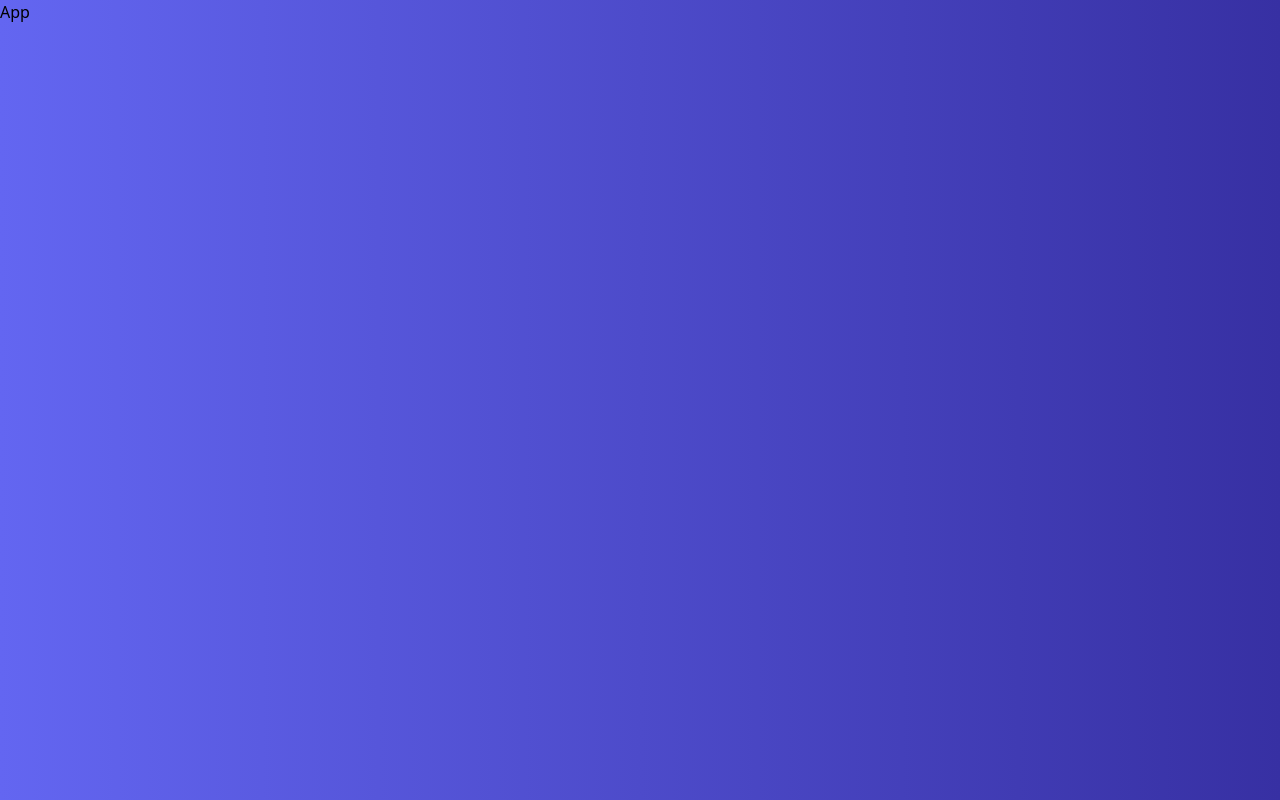
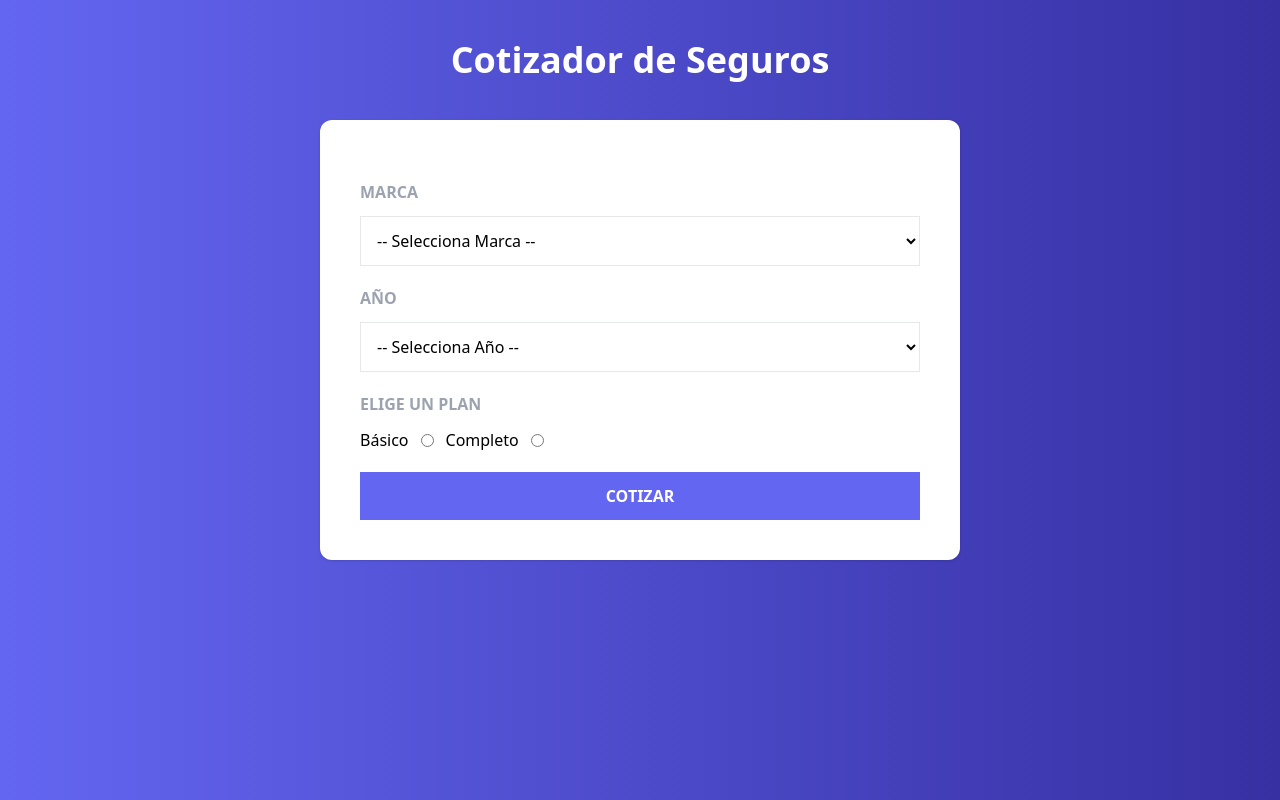
Before and after one commit to psyQore/quotationApp, a React (Vite) app: page / in a window 1280 px wide. Built offline with nearby package versions, Linux system fonts and the light colour scheme.

Commit message:
Se crea el componente AppSecure y Form, Se crea la estructura del Form con sus estilos y el archvi Contans para los datos

```diff
--- a/src/App.jsx
+++ b/src/App.jsx
@@ -1,10 +1,11 @@
 import { useState } from 'react'
+import AppSecure from './components/AppSecure'
 
 function App() {
 
   return (
     <div>
-      <h1>App</h1>
+      <AppSecure/>
     </div>
   )
 }
--- /dev/null
+++ b/src/components/AppSecure.jsx
@@ -0,0 +1,19 @@
+import React from "react";
+import Form from "./Form";
+
+const AppSecure = () => {
+  return (
+    <>
+      <header className="my-10">
+        <h1 className="text-white text-center text-4xl font-black">
+          Cotizador de Seguros
+        </h1>
+      </header>
+      <main className="bg-white md:w-2/3 lg:w-2/4 mx-auto shadow rounded-xl p-10">
+        <Form/>
+      </main>
+    </>
+  );
+};
+
+export default AppSecure;
--- /dev/null
+++ b/src/components/Form.jsx
@@ -0,0 +1,65 @@
+import { Fragment } from "react";
+import { BRANDS, YEARS, PLANS } from "../constans";
+
+const Form = () => {
+  return (
+    <>
+      <form>
+        <div className="my-5">
+          <label className="block mb-3 font-bold text-gray-400 uppercase">
+            Marca
+          </label>
+          <select
+            name="brand"
+            className="w-full p-3 bg-white border border-gray-200"
+          >
+            <option value="">-- Selecciona Marca --</option>
+            {BRANDS.map((brand) => (
+              <option key={brand.id} value={brand.idx}>
+                {brand.name}
+              </option>
+            ))}
+          </select>
+        </div>
+
+        <div className="my-5">
+          <label className="block mb-3 font-bold text-gray-400 uppercase">
+            Año
+          </label>
+          <select
+            name="brand"
+            className="w-full p-3 bg-white border border-gray-200"
+          >
+            <option value="">-- Selecciona Año --</option>
+            {YEARS.map((year) => (
+              <option key={year} value={year}>
+                {year}
+              </option>
+            ))}
+          </select>
+        </div>
+
+        <div className="my-5">
+          <label className="block mb-3 font-bold text-gray-400 uppercase">
+            Elige un Plan
+          </label>
+          <div className="flex gap-3 items-center">
+            {PLANS.map((plan) => (
+              <Fragment key={plan.id}>
+                <label>{plan.name}</label>
+                <input type="radio" name="plan" value={plan.id} />
+              </Fragment>
+            ))}
+          </div>
+        </div>
+
+        <input
+          type="submit"
+          className="w-full bg-indigo-500 hover:bg-indigo-600 transition-colors text-white cursor-pointer p-3 uppercase font-bold" value="Cotizar"
+        />
+      </form>
+    </>
+  );
+};
+
+export default Form;
--- /dev/null
+++ b/src/constans/index.js
@@ -0,0 +1,16 @@
+export const BRANDS = [
+  { id: 1, name: "Europeo" },
+  { id: 2, name: "Americano" },
+  { id: 3, name: "Asiatico" },
+];
+
+export const YEARMAX = new Date().getUTCFullYear();
+export const YEARS = Array.from(
+  new Array(20),
+  (value, index) => YEARMAX - index
+);
+
+export const PLANS = [
+  { id: 1, name: "Básico" },
+  { id: 2, name: "Completo" },
+];
```
